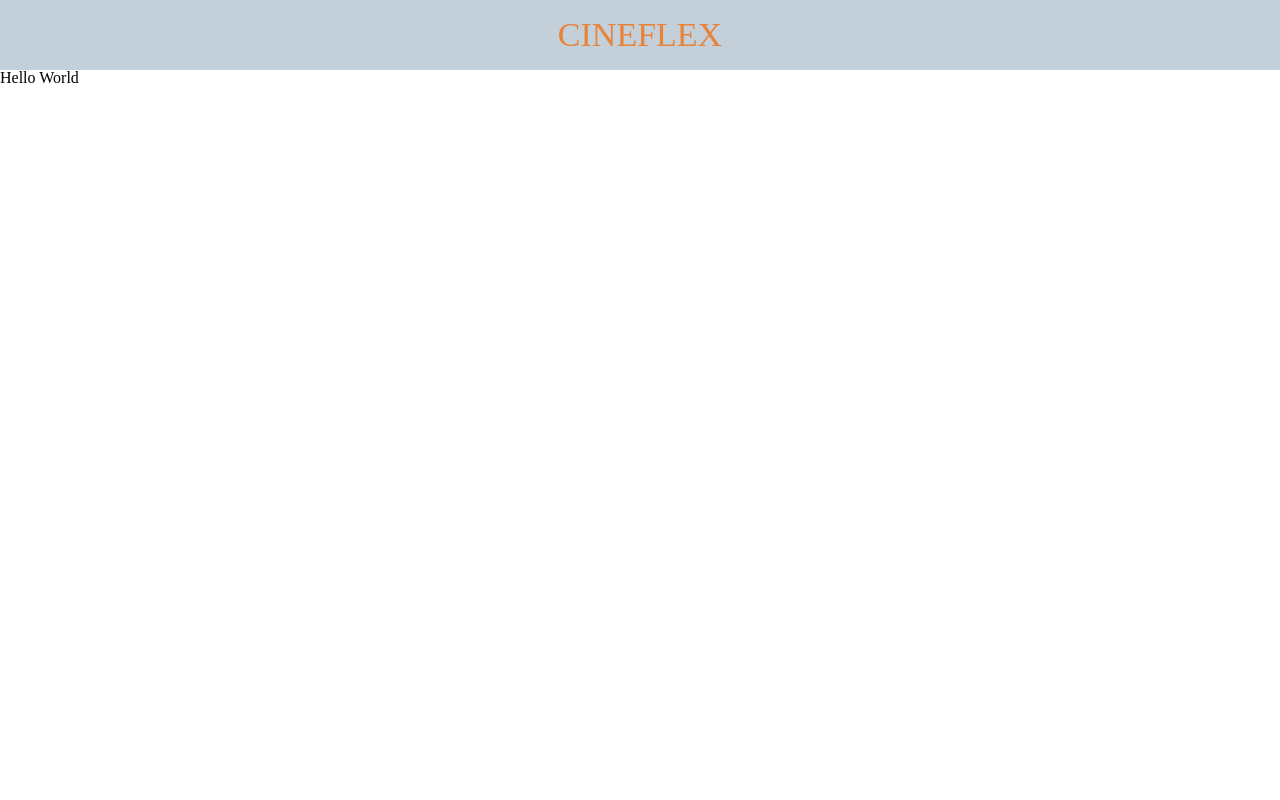
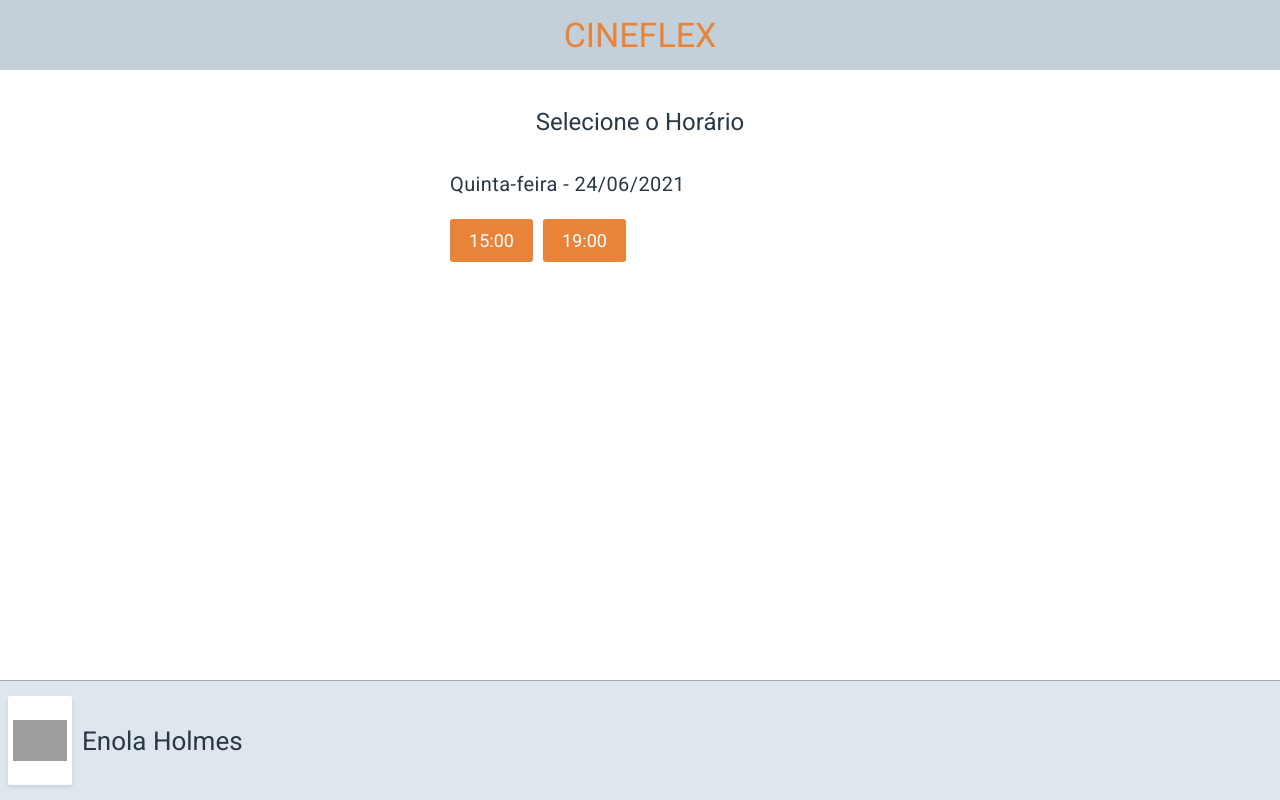
Before and after one commit to picinelli/projeto-cineflix, a React app: page /filme in a window 1280 px wide. Built offline with nearby package versions, Linux system fonts and the light colour scheme; grey boxes are pictures that could not be loaded.

Commit message:
Layout Tela 1 e Tela 2 + Browser Routing

```diff
--- a/package.json
+++ b/package.json
@@ -5,6 +5,8 @@
   "dependencies": {
     "react": "^17.0.2",
     "react-dom": "^17.0.2",
+    "react-router": "^6.2.2",
+    "react-router-dom": "^6.2.2",
     "react-scripts": "^4.0.3"
   },
   "scripts": {
--- a/src/assets/css/style.css
+++ b/src/assets/css/style.css
@@ -2,4 +2,5 @@
   box-sizing: border-box;
   font-family: 'Roboto', sans-serif;
   --laranja: #E8833A;
+  --azulEscuro: #293845;
 }
--- a/src/components/App/index.js
+++ b/src/components/App/index.js
@@ -1,10 +1,24 @@
+import { BrowserRouter, Routes, Route } from 'react-router-dom'
+
 import Header from '../Header/'
+import Assento from '../Assento'
+import Horario from '../Horario'
+import Sucesso from '../Sucesso'
+import Main from '../Main'
+
 
 export default function App() {
   return (
     <>
-    <Header />
-    <h1>Hello World</h1>
+    <BrowserRouter>
+      <Header />
+      <Routes>
+        <Route path="/" element={<Main />} />
+        <Route path="/filme" element={<Horario />} />
+        <Route path="/sessao" element={<Assento />} />
+        <Route path="/sucesso" element={<Sucesso />} />
+      </Routes>
+    </BrowserRouter>
     </>
   )
 }
--- /dev/null
+++ b/src/components/Assento/index.js
@@ -0,0 +1,7 @@
+import "./style.css"
+
+export default function Assento() {
+  return (
+    <></>
+  )
+}
--- a/src/components/Header/style.css
+++ b/src/components/Header/style.css
@@ -5,9 +5,11 @@
   display: flex;
   align-items: center;
   justify-content: center;
+  position: fixed;
 }
 
 .Header > p {
+  font-family: 'Roboto';
   font-style: normal;
   font-weight: 400;
   font-size: 34px;
--- /dev/null
+++ b/src/components/Horario/index.js
@@ -0,0 +1,34 @@
+import "./style.css"
+
+import Image from '../../assets/images/image 3.svg'
+
+export default function Horario() {
+  return (
+    <>
+    <div className="conteudo-horarios">
+      <h1>Selecione o Horário</h1>
+      <div className="opcoes-horarios">
+        <div className="opcao">
+          <h2 className="data-filme">Quinta-feira - 24/06/2021</h2>
+          <div className="container-lateralizar">
+            <div className="horario-filme">
+              <p>15:00</p>
+            </div>
+            <div className="horario-filme">
+              <p>19:00</p>
+            </div>
+          </div>
+        </div>
+      </div>
+    </div>
+    <footer>
+      <div className="caixa_branca-footer">
+        <img src={Image} alt={Image}></img>
+      </div>
+      <div className="nome-filme">
+        <p>Enola Holmes</p>
+      </div>
+    </footer>
+    </>
+  )
+}
--- /dev/null
+++ b/src/components/Horario/style.css
@@ -0,0 +1,109 @@
+.conteudo-horarios {
+  width: 100vw;
+  height: 100vh;
+  display: flex;
+  flex-direction: column;
+  align-items: center;
+}
+
+.conteudo-horarios > h1 {
+  margin-top: 110px;
+  margin-bottom: 40px;
+  font-family: 'Roboto';
+  font-style: normal;
+  font-weight: 400;
+  font-size: 24px;
+  text-align: center;
+  color: var(--azulEscuro);
+  text-align: center;
+}
+
+.opcoes-horarios {
+  width: 380px;
+  max-height: 100vh;
+  background-color: #FFFFFF;
+  display: flex;
+  flex-direction: column;
+  justify-content: space-around;
+}
+
+.opcao {
+  margin-bottom: 20px;
+}
+
+.data-filme {
+  font-family: 'Roboto';
+  font-style: normal;
+  font-weight: 400;
+  font-size: 20px;
+  display: flex;
+  align-items: center;
+  letter-spacing: 0.02em;
+  color: var(--azulEscuro);
+  margin-bottom: 25px;
+}
+
+.container-lateralizar {
+  display: flex;
+  flex-wrap: wrap;
+}
+
+.horario-filme {
+  font-family: 'Roboto';
+  font-style: normal;
+  font-weight: 400;
+  font-size: 18px;
+  color: #FFFFFF;
+  width: 83px;
+  height: 43px;
+  left: 23px;
+  top: 227px;
+  background: var(--laranja);
+  border-radius: 3px;
+  display: flex;
+  justify-content: center;
+  align-items: center;
+  margin-right: 10px;
+  margin-bottom: 10px;
+}
+
+footer {
+  position: fixed;
+  display: flex;
+  align-items: center;
+  bottom: 0;
+  right: 0;
+  width: 100vw;
+  height: 120px;
+  background: #DFE6ED;
+  border-top: 1px solid #9EADBA;
+}
+
+.caixa_branca-footer {
+  display: flex;
+  justify-content: center;
+  align-items: center;
+  width: 64px;
+  height: 89px;
+  background: #FFFFFF;
+  box-shadow: 0px 2px 4px rgba(0, 0, 0, 0.1);
+  border-radius: 2px;
+  margin-left: 8px;
+}
+
+.caixa_branca-footer > img {
+  max-width:85%;
+  max-height:85%;
+}
+
+.nome-filme {
+  margin-left: 10px;
+  font-family: 'Roboto';
+  font-style: normal;
+  font-weight: 400;
+  font-size: 26px;
+  line-height: 30px;
+  display: flex;
+  align-items: center;
+  color: var(--azulEscuro);
+}
--- /dev/null
+++ b/src/components/Main/index.js
@@ -0,0 +1,34 @@
+import "../Main/style.css"
+import Imagem from "../../assets/images/image 3.svg"
+
+import {Link} from 'react-router-dom'
+
+export default function Main() {
+  return (
+    <div className="conteudo-filmes">
+      <h1>Selecione o filme</h1>
+      <div className="opcoes-filmes">
+        <Link to={"/filme"}>
+        <div className="opcao-filme">
+          <img src={Imagem} alt={Imagem}></img>
+        </div>
+        </Link>
+        <div className="opcao-filme">
+          <img src={Imagem} alt={Imagem}></img>
+        </div>
+        <div className="opcao-filme">
+          <img src={Imagem} alt={Imagem}></img>
+        </div>
+        <div className="opcao-filme">
+          <img src={Imagem} alt={Imagem}></img>
+        </div>
+        <div className="opcao-filme">
+          <img src={Imagem} alt={Imagem}></img>
+        </div>
+        <div className="opcao-filme">
+          <img src={Imagem} alt={Imagem}></img>
+        </div>
+      </div>
+    </div>
+  )
+}
--- /dev/null
+++ b/src/components/Main/style.css
@@ -0,0 +1,40 @@
+.conteudo-filmes {
+  width: 100vw;
+  height: 100vh;
+  display: flex;
+  flex-direction: column;
+  align-items: center;
+  justify-content: center;
+}
+
+.conteudo-filmes > h1 {
+  margin-top: 220px;
+  margin-bottom: 40px;
+  font-family: 'Roboto';
+  font-style: normal;
+  font-weight: 400;
+  font-size: 24px;
+  text-align: center;
+  color: var(--azulEscuro);
+}
+
+.opcoes-filmes {
+  width: 380px;
+  max-height: 100vh;
+  background-color: #FFFFFF;
+  display: flex;
+  justify-content: space-around;
+  flex-wrap: wrap;
+}
+
+.opcao-filme {
+  display: flex;
+  justify-content: center;
+  align-items: center;
+  width: 150px;
+  height: 210px;
+  background: #FFFFFF;
+  box-shadow: 0px 3px 6px 5px rgba(0, 0, 0, 0.1);
+  border-radius: 3px;
+  margin-bottom: 12px;
+}
--- /dev/null
+++ b/src/components/Sucesso/index.js
@@ -0,0 +1,7 @@
+import "./style.css"
+
+export default function Sucesso() {
+  return (
+    <></>
+  )
+}
```
Also changed, not shown: src/components/Assento/style.css (added), src/components/Sucesso/style.css (added), 2 other files.
